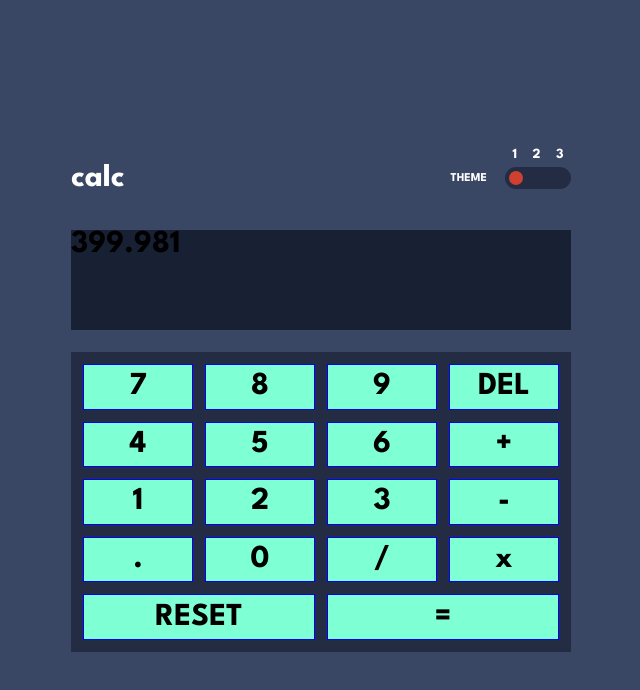
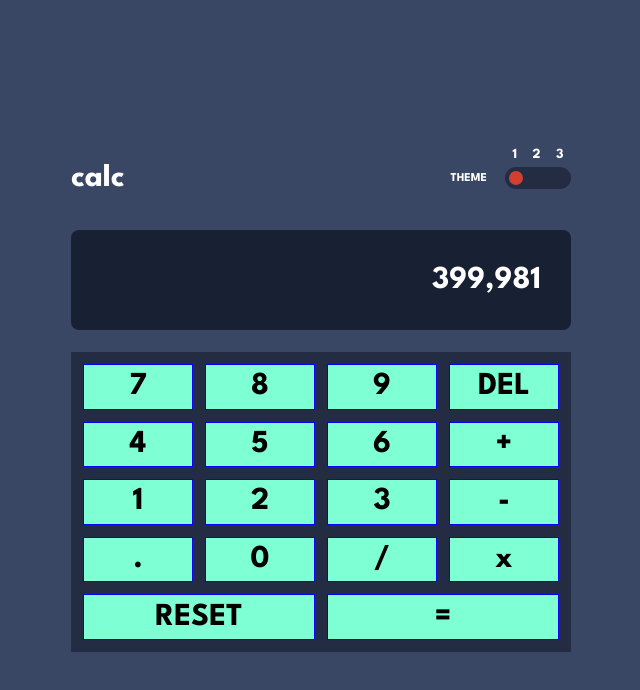
Before and after one commit to AdanSaavedra/Calculator-with-themes, a React (Vite) app: page / in a window 1280 px wide. Shown: the top 690 px of the page, without its empty margins (319-959 px from the left). Built offline with nearby package versions, Linux system fonts and the light colour scheme.

Commit message:
result style done

```diff
--- a/src/Calculator/index.jsx
+++ b/src/Calculator/index.jsx
@@ -23,7 +23,7 @@ const Calculator = () => {
           </div>
         </div>
         <div className="result">
-          <p>399.981</p>
+          <p>399,981</p>
         </div>
         <div className="container">
           <div className="item item-1">7</div>
--- a/src/Calculator/styles.css
+++ b/src/Calculator/styles.css
@@ -77,6 +77,12 @@
 /* result */
 .result {
   background-color: var(--screen-background);
+  border-radius: 8px;
+  display: flex;
+  align-items: center;
+  justify-content: end;
+  color: var(--White);
+  padding: 30px;
 }
 
 /* Container */
```
